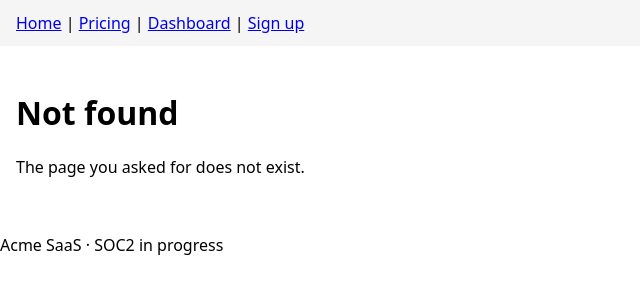
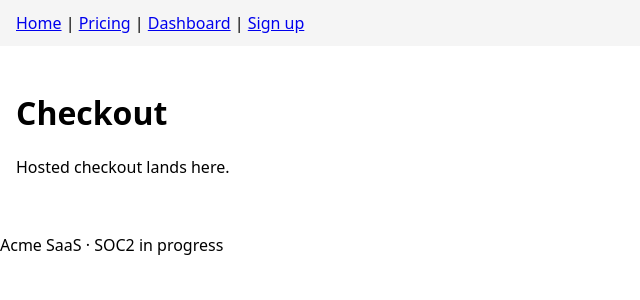
Before and after one commit to ArchAstroEvals/team-ts-saas, a Next.js app: page /checkout in a window 1280 px wide. Before the commit this address had no page. Shown: the top 300 px of the page, without its empty margins (0-640 px from the left). Built offline with nearby package versions, Linux system fonts and the light colour scheme.

Commit message:
Checkout page stub

```diff
--- /dev/null
+++ b/app/checkout/page.jsx
@@ -0,0 +1,10 @@
+export const metadata = { title: "Checkout — Acme SaaS" };
+
+export default function Checkout() {
+  return (
+    <div>
+      <h1>Checkout</h1>
+      <p>Hosted checkout lands here.</p>
+    </div>
+  );
+}
```
